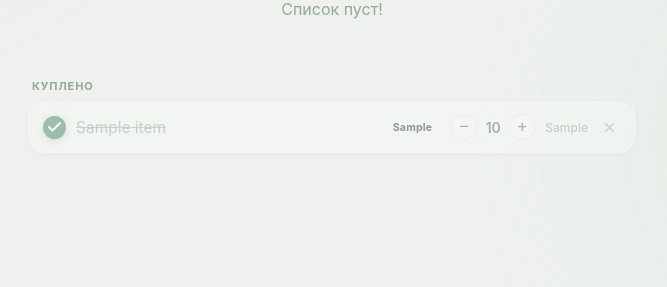
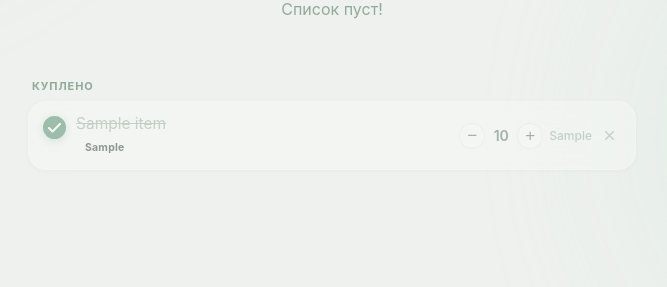
Before and after one commit to Veresk88/Shopping, a Flask app: page / in a window 1280 px wide. Shown: the part 513-800 px from the top of the page, without its empty margins (308-975 px from the left). Run offline with Flask 3, Linux system fonts and the light colour scheme; tables that the repository leaves empty hold one stand-in row (values such as "Sample post").

Commit message:
Add files via upload

```diff
--- a/templates/index.html
+++ b/templates/index.html
@@ -281,23 +281,26 @@
       display:flex;align-items:center;justify-content:center;
       background:rgba(255,255,255,.52);
       transition:border-color .15s,background .15s,box-shadow .15s;
+      align-self:flex-start; margin-top:2px;
     }
     .cb:hover { border-color:var(--accent);box-shadow:0 0 0 3px var(--accent-dim); }
     .item.bought .cb { background:var(--accent);border-color:var(--accent);box-shadow:0 2px 8px rgba(58,125,90,.32); }
     .cb svg { display:none; }
     .item.bought .cb svg { display:block; }
 
-    .iname { flex:1;font-size:15.5px;font-weight:400;color:var(--t1);min-width:0;word-break:break-word; }
+    /* Name + tags stacked vertically */
+    .iinfo { flex:1; min-width:0; display:flex; flex-direction:column; gap:5px; }
+    .iname { font-size:15.5px;font-weight:400;color:var(--t1);word-break:break-word; }
     .item.bought .iname { text-decoration:line-through;color:var(--t3); }
     .iname-inp {
       background:transparent;border:none;border-bottom:1.5px solid var(--accent);
       color:var(--t1);font-size:15.5px;outline:none;width:100%;padding:1px 2px;
     }
 
-    /* Inline tag editor on item */
-    .ibadges { display:flex;gap:4px;flex-shrink:0;flex-wrap:wrap;max-width:110px;align-items:center; }
+    /* Tags under the name */
+    .ibadges { display:flex;gap:4px;flex-wrap:wrap; }
     .ibadge {
-      font-size:10.5px;font-weight:700;padding:3px 8px;border-radius:10px;
+      font-size:10.5px;font-weight:700;padding:2px 8px;border-radius:10px;
       letter-spacing:.2px;cursor:pointer;border:1.5px solid transparent;
       transition:all .15s;white-space:nowrap;
     }
@@ -305,6 +308,9 @@
     .ibadge.tag-Family { background:rgba(0,0,0,.06);color:var(--t2);border-color:rgba(0,0,0,.10); }
     .ibadge.tag-YA     { background:var(--accent-dim);color:var(--accent);border-color:rgba(58,125,90,.25); }
     .ibadge.tag-VA     { background:var(--amber-dim);color:var(--amber);border-color:rgba(160,116,40,.25); }
+
+    /* Right side controls */
+    .iright { display:flex;align-items:center;gap:6px;flex-shrink:0; }
 
     /* Tag popup */
     .tag-popup {
@@ -613,8 +619,11 @@ function renderItem(item){
     '<div class="cb" onclick="toggleB('+item.id+','+item.bought+')">'+
     '<svg width="13" height="10" viewBox="0 0 13 10" fill="none">'+
     '<path d="M1 5L4.5 8.5L12 1" stroke="white" stroke-width="2.1" stroke-linecap="round" stroke-linejoin="round"/></svg></div>'+
+    '<div class="iinfo">'+
       nm+
       '<div class="ibadges">'+badges+'</div>'+
+    '</div>'+
+    '<div class="iright">'+
       '<div class="qty">'+
         '<button class="qbtn" onclick="chQty('+item.id+','+(item.quantity-1)+')">−</button>'+
         '<span class="qval">'+item.quantity+'</span>'+
@@ -623,7 +632,9 @@ function renderItem(item){
       '<span class="iunit">'+esc(item.unit||'')+'</span>'+
       '<button class="del" onclick="del('+item.id+')">'+
         '<svg width="15" height="15" viewBox="0 0 24 24" fill="none">'+
-    '<path d="M18 6L6 18M6 6l12 12" stroke="currentColor" stroke-width="2.2" stroke-linecap="round"/></svg></button>'+
+        '<path d="M18 6L6 18M6 6l12 12" stroke="currentColor" stroke-width="2.2" stroke-linecap="round"/></svg>'+
+      '</button>'+
+    '</div>'+
     '</div>';
 }
 
```
Lines whose indentation alone changed are shown as unchanged.
